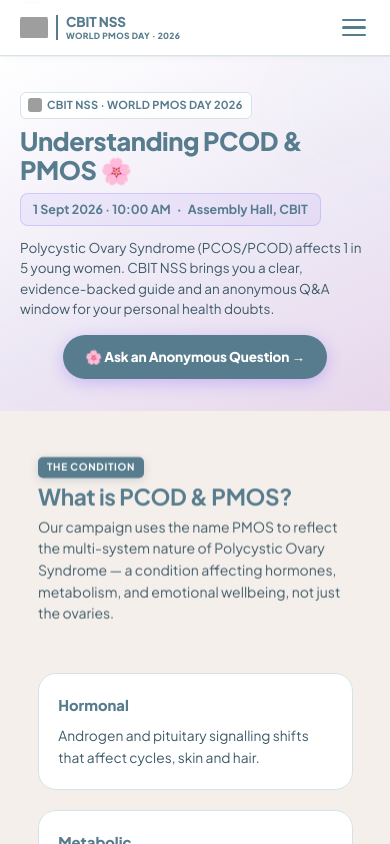
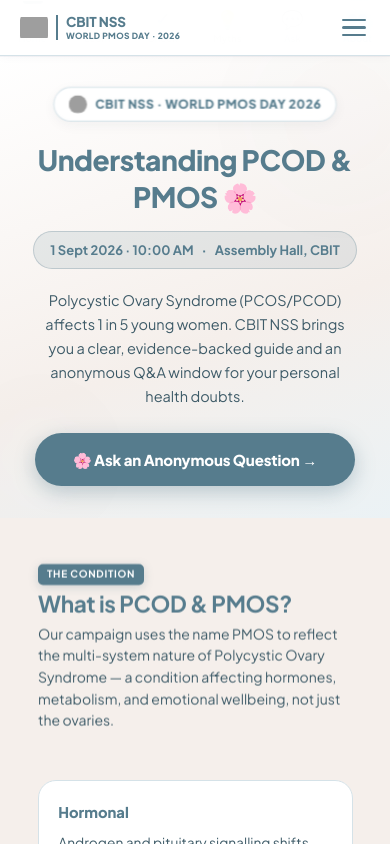
Before and after one commit to vroom0456/CBITNSS-World-PMOS-Day, a Next.js app: page / in a window 390 px wide. Shown: the top 844 px of the page. Built offline with nearby package versions, Linux system fonts and the light colour scheme; grey boxes are pictures that could not be loaded.

Commit message:
fix(mobile): overhaul mobile hero section spacing, padding, line heights, and button layout for spacious breathable presentation

```diff
--- a/src/app/globals.css
+++ b/src/app/globals.css
@@ -704,45 +704,45 @@
       #hero {
         min-height: unset !important;
         height: auto !important;
-        padding: 24px 16px 20px;
-        text-align: left;
-        background: linear-gradient(155deg, #FFFFFF 0%, #EDE8F5 58%, #E8D7EC 100%);
+        padding: 44px 20px 36px;
+        text-align: center;
+        background: linear-gradient(160deg, #FFFFFF 0%, #F5EFEB 60%, #EBF2F5 100%);
         position: relative;
         overflow: hidden;
       }
       #hero::before {
-        width: 160px; height: 160px;
-        top: -30px; right: -40px;
+        width: 200px; height: 200px;
+        top: -40px; right: -50px;
+        opacity: 0.12; filter: blur(45px);
+        animation: none !important; will-change: auto;
+      }
+      #hero::after {
+        width: 180px; height: 180px;
+        bottom: -30px; left: -50px;
         opacity: 0.1; filter: blur(40px);
         animation: none !important; will-change: auto;
       }
-      #hero::after {
-        width: 140px; height: 140px;
-        bottom: -20px; left: -40px;
-        opacity: 0.08; filter: blur(36px);
-        animation: none !important; will-change: auto;
-      }
       .hero-sparkle { display: none !important; }
-      .hero-container { align-items: flex-start; gap: 0; }
+      .hero-container { align-items: center; text-align: center; gap: 0; }
 
       /* Campaign identity badge */
       .nss-hero-badge {
-        display: inline-flex; align-items: center; gap: 5px;
-        background: rgba(255,255,255,0.88);
-        border: 1px solid var(--soft-teal-border);
-        padding: 3px 9px 3px 7px; border-radius: 6px;
-        font-size: 11px; font-weight: 700; color: var(--nss-navy);
-        margin-bottom: 8px; box-shadow: none; animation: none !important;
-        letter-spacing: 0.02em; text-transform: uppercase;
-      }
-      .nss-hero-badge img { width: 14px; height: 14px; border-radius: 3px; }
-
-      /* H1 — scaled down ratio for mobile */
+        display: inline-flex; align-items: center; gap: 8px;
+        background: rgba(255,255,255,0.92);
+        border: 1.5px solid var(--soft-teal-border);
+        padding: 6px 14px; border-radius: 9999px;
+        font-size: 12px; font-weight: 800; color: var(--nss-navy);
+        margin: 0 auto 16px; box-shadow: 0 4px 14px rgba(31,50,61,0.06);
+        letter-spacing: 0.04em; text-transform: uppercase;
+      }
+      .nss-hero-badge img { width: 18px; height: 18px; border-radius: 50%; }
+
+      /* H1 — spacious typography for mobile */
       .hero-h1, #hero h1 {
-        font-size: clamp(22px, 6.5vw, 27px) !important;
-        line-height: 1.15 !important; font-weight: 800 !important;
-        letter-spacing: -0.018em !important; text-align: left !important;
-        color: var(--nss-navy); margin-bottom: 8px !important;
+        font-size: clamp(24px, 7.2vw, 32px) !important;
+        line-height: 1.3 !important; font-weight: 800 !important;
+        letter-spacing: -0.015em !important; text-align: center !important;
+        color: var(--nss-navy); margin-bottom: 16px !important;
         word-break: normal; overflow-wrap: break-word; max-width: 100%;
         opacity: 0; animation: scale-in 0.4s 0.1s var(--ease-out) forwards !important;
         will-change: opacity, transform;
@@ -751,13 +751,13 @@
 
       /* Event info — prominent badge pill below H1 title */
       .hero-event-info {
-        display: inline-flex; align-items: center; flex-wrap: wrap; gap: 6px;
-        background: rgba(124, 92, 252, 0.08);
-        border: 1px solid rgba(124, 92, 252, 0.22);
-        padding: 5px 12px; border-radius: 8px;
-        font-size: 12.5px !important; font-weight: 700 !important;
+        display: inline-flex; align-items: center; flex-wrap: wrap; gap: 8px;
+        background: rgba(86, 124, 141, 0.12);
+        border: 1.5px solid rgba(86, 124, 141, 0.28);
+        padding: 7px 16px; border-radius: 9999px;
+        font-size: 13px !important; font-weight: 700 !important;
         color: var(--nss-navy) !important;
-        margin-bottom: 12px !important; justify-content: flex-start;
+        margin: 0 auto 20px !important; justify-content: center;
         opacity: 0; animation: fade-in 0.4s 0.15s var(--ease-out) forwards !important;
         will-change: opacity;
       }
@@ -766,40 +766,40 @@
 
       /* Body description */
       .hero-desc {
-        font-size: 13.5px !important; line-height: 1.5 !important;
+        font-size: 14.5px !important; line-height: 1.65 !important;
         font-weight: 400 !important; color: var(--text-body) !important;
-        text-align: left !important; margin: 0 0 16px !important;
-        max-width: 100% !important; opacity: 0;
+        text-align: center !important; margin: 0 auto 24px !important;
+        max-width: 92% !important; opacity: 0;
         animation: fade-in 0.4s 0.2s ease forwards !important;
         will-change: opacity;
       }
 
-      /* CTA row — compact, well-proportioned button */
+      /* CTA row — spacious, prominent centered button */
       .hero-cta-row {
-        display: flex; flex-direction: column; align-items: flex-start;
-        gap: 8px; width: 100%; opacity: 0;
+        display: flex; flex-direction: column; align-items: center;
+        gap: 12px; width: 100%; opacity: 0;
         animation: fade-in 0.4s 0.25s ease forwards !important;
         will-change: opacity;
       }
 
-      /* PRIMARY CTA — scaled button ratio */
+      /* PRIMARY CTA — spacious button ratio */
       .btn-primary-cta {
         display: inline-flex !important; align-items: center !important; justify-content: center !important;
-        gap: 6px; min-height: 44px !important; height: auto !important;
-        padding: 0.65rem 1.4rem !important; font-size: 13.5px !important;
+        gap: 8px; min-height: 48px !important; height: auto !important;
+        padding: 0.85rem 1.8rem !important; font-size: 15px !important;
         font-weight: 800 !important; letter-spacing: -0.01em;
-        border-radius: 9999px !important; width: auto !important;
-        max-width: 100%; align-self: center; text-decoration: none !important;
-        background: linear-gradient(135deg, var(--soft-teal-accent) 0%, var(--nss-blue-accent) 100%);
+        border-radius: 9999px !important; width: 100% !important;
+        max-width: 320px; align-self: center; text-decoration: none !important;
+        background: var(--soft-teal-accent);
         color: #FFFFFF !important; border: none;
-        box-shadow: 0 4px 16px rgba(124,92,252,0.32) !important;
+        box-shadow: 0 6px 20px rgba(86,124,141,0.35) !important;
         transition: transform 0.15s ease, box-shadow 0.15s ease !important;
         cursor: pointer;
       }
       .btn-primary-cta:hover, .btn-primary-cta:active {
-        background: linear-gradient(135deg, var(--nss-blue-accent) 0%, var(--nss-navy) 100%);
-        box-shadow: 0 6px 22px rgba(124,92,252,0.42) !important;
-        transform: translateY(-1px) !important;
+        background: var(--nss-navy);
+        box-shadow: 0 8px 24px rgba(86,124,141,0.45) !important;
+        transform: translateY(-2px) !important;
       }
 
       /* ── EMERGENCY STRIP — ultra-compact ── */
```
